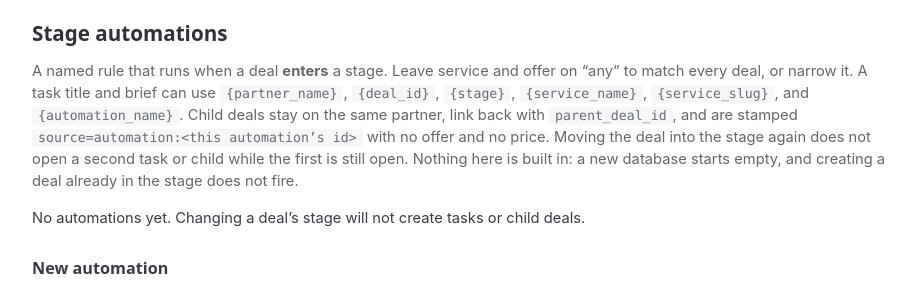
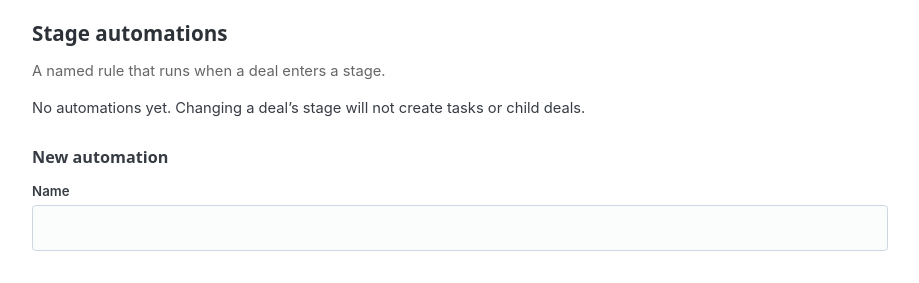
Before and after one commit to sevasek/agent-crm, a FastAPI app: template app/templates/admin/automations.html in a window 1280 px wide. Shown: the top 283 px of the page, without its empty margins (180-1099 px from the left). Run offline with FastAPI, Linux system fonts and the light colour scheme; the template is opened without the code that fills it, so the values that code supplies are empty.

Commit message:
Trim automations page intro to a one-sentence definition
Same treatment as the offers and stages pages: drop the templating
variables, child-deal mechanics, and edge-case notes from the intro
paragraph.

Co-Authored-By: Claude Sonnet 5 <noreply@anthropic.com>

```diff
--- a/app/templates/admin/automations.html
+++ b/app/templates/admin/automations.html
@@ -2,16 +2,7 @@
 {% block title %}Automations — crm{% endblock %}
 {% block content %}
 <h1>Stage automations</h1>
-<p class="muted">
-    A named rule that runs when a deal <strong>enters</strong> a stage. Leave service and offer
-    on “any” to match every deal, or narrow it. A task title and brief can use
-    <code>{partner_name}</code>, <code>{deal_id}</code>, <code>{stage}</code>,
-    <code>{service_name}</code>, <code>{service_slug}</code>, and <code>{automation_name}</code>.
-    Child deals stay on the same partner, link back with <code>parent_deal_id</code>,
-    and are stamped <code>source=automation:&lt;this automation’s id&gt;</code> with no offer and no price.
-    Moving the deal into the stage again does not open a second task or child while the first is still open.
-    Nothing here is built in: a new database starts empty, and creating a deal already in the stage does not fire.
-</p>
+<p class="muted">A named rule that runs when a deal enters a stage.</p>
 {% if error %}<p class="error">{{ error }}</p>{% endif %}
 
 {% if not automations %}
```
